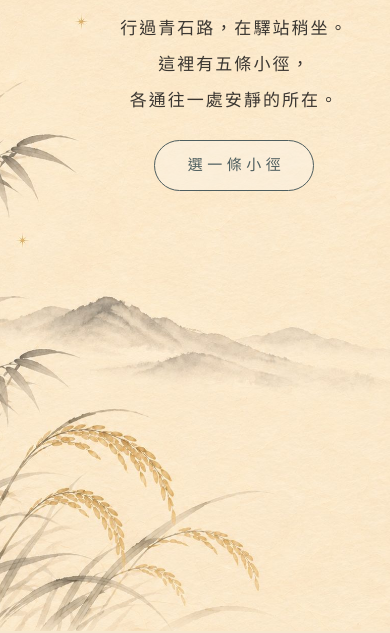
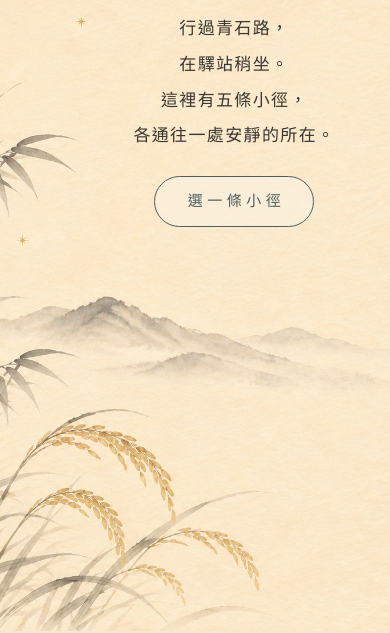
Before and after one commit to imqingstone/imqingstone.github.io, a plain HTML site: page docs/index.html in a window 390 px wide. Shown: the part 213-846 px from the top of the page. Drawn offline with Linux system fonts and the light colour scheme.

Commit message:
開場與說明文字改為逐句分行 (#2)
* Build the 青石驛 portal

A single page that introduces and links the five sites, with a wide
hero illustration on desktop and a tall one on phones, a short essay
weaving the five names together, a card for each site with its home
screen icon, a share image for link previews, and its own icon.

Co-Authored-By: Claude Opus 5.5 <noreply@anthropic.com>
Claude-Session: https://claude.ai/code/session_01DWRUU4NfxA6xwrtQRbGZkE

* 主畫面圖示改為橫式「青石」

Co-Authored-By: Claude Opus 5.5 <noreply@anthropic.com>
Claude-Session: https://claude.ai/code/session_01DWRUU4NfxA6xwrtQRbGZkE

* 開場與說明文字改為逐句分行

Co-Authored-By: Claude Opus 5.5 <noreply@anthropic.com>
Claude-Session: https://claude.ai/code/session_01DWRUU4NfxA6xwrtQRbGZkE

---------

Co-authored-by: Claude <noreply@anthropic.com>

```diff
--- a/docs/index.html
+++ b/docs/index.html
@@ -14,7 +14,7 @@
   <div class="hero-text">
     <p class="kicker">青石旅人的驛站</p>
     <h1>青石驛</h1>
-    <p class="lead">行過青石路，在驛站稍坐。<br>這裡有五條小徑，<br>各通往一處安靜的所在。</p>
+    <p class="lead"><span>行過青石路，</span><span>在驛站稍坐。</span><span>這裡有五條小徑，</span><span>各通往一處安靜的所在。</span></p>
     <a class="go" href="#paths">選一條小徑</a>
   </div>
 </header>
@@ -51,7 +51,7 @@
       <span class="body"><span class="name">四時</span><span class="tagline">八字排盤</span>
       <span class="desc">排出四柱八字，看日主、十神、五行、大運流年，以及一段白話總結。</span></span></a></li>
   </ul>
-  <p class="note">每個網站都不用登入，也不收集個人資料；生日只保存在你自己的手機或電腦裡。</p>
+  <p class="note"><span>每個網站都不用登入，也不收集個人資料；</span><span>生日只保存在你自己的手機或電腦裡。</span></p>
 </section>
 </main>
 
--- a/docs/style.css
+++ b/docs/style.css
@@ -14,6 +14,7 @@ a{color:inherit}
 .kicker{margin:0 0 6px;font-size:15px;letter-spacing:6px;color:var(--gold)}
 h1{margin:0;font-family:var(--serif);font-weight:600;font-size:clamp(48px,7vw,88px);letter-spacing:.32em;text-indent:.32em;color:var(--stone);line-height:1.2}
 .lead{margin:18px 0 28px;font-family:var(--serif);font-size:clamp(17px,1.6vw,21px);line-height:2.1;letter-spacing:.12em;color:var(--ink)}
+.lead span,.note span{display:block;white-space:nowrap}
 .go{display:inline-block;padding:10px 28px;border:1px solid var(--stone);border-radius:999px;text-decoration:none;color:var(--stone);letter-spacing:.3em;text-indent:.3em;font-size:15px;background:rgba(251,243,228,.55)}
 .go:hover{background:var(--stone);color:var(--paper2)}
 
@@ -44,7 +45,8 @@ footer{max-width:880px;margin:48px auto 0;padding:24px 24px 40px;border-top:1px
   body{font-size:16px}
   .hero{min-height:100svh;background-image:url(img/hero-tall.jpg);background-position:center bottom;align-items:flex-start;justify-content:center;padding:14svh 16px 40px}
   .hero-text{width:100%;max-width:360px;padding-left:22%}
-  .lead{margin:14px 0 22px}
+  .lead{margin:14px 0 22px;font-size:min(17px,4.4vw);letter-spacing:.08em}
+  .note{font-size:min(14px,3.6vw)}
   main{padding:44px 16px 16px}
   .essay{font-size:17px;margin-bottom:48px}
   .card{padding:16px;gap:14px}
```
